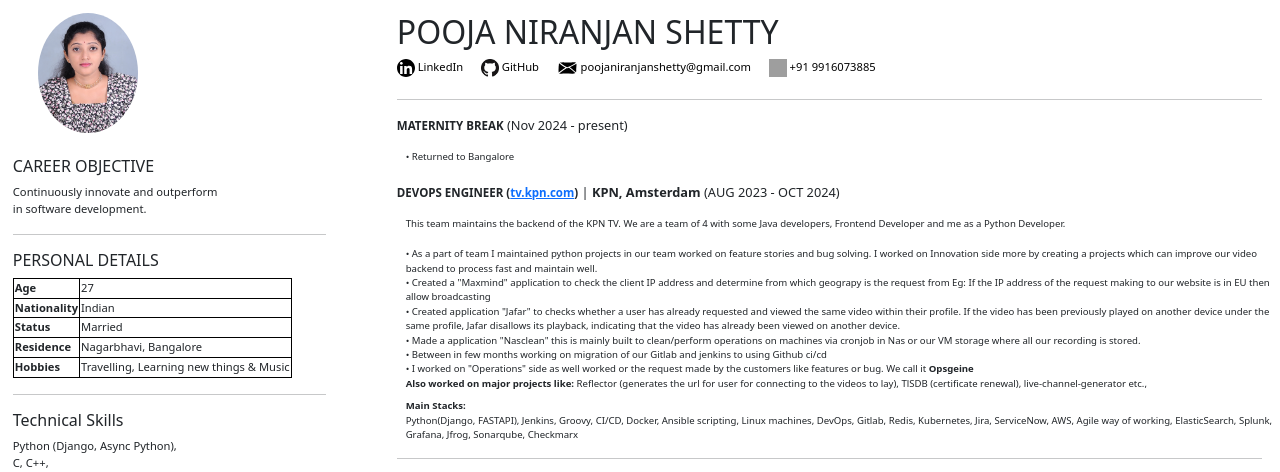
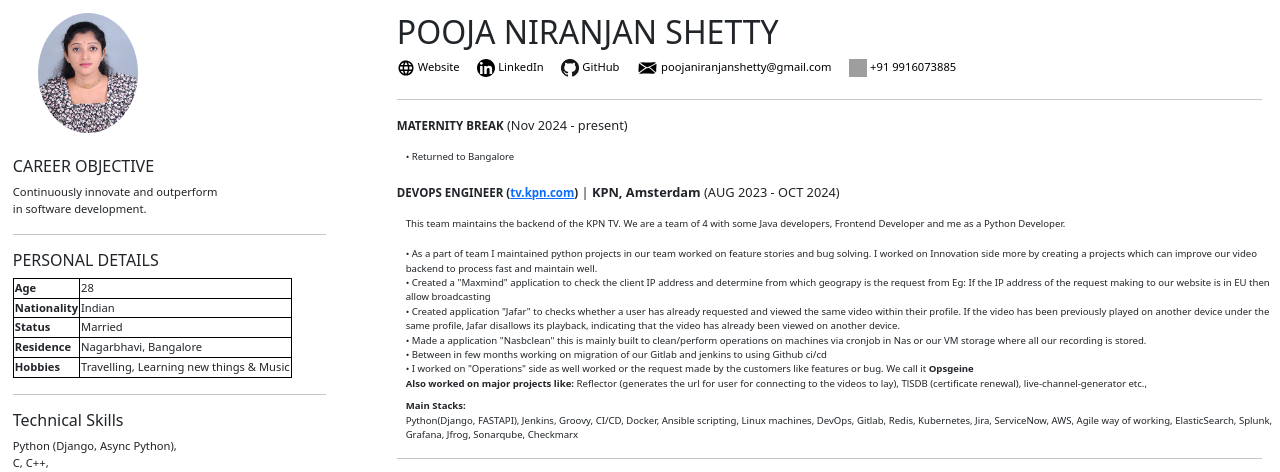
Before and after one commit to poojanshetty/resume, a Flask app: page / in a window 1280 px wide. Shown: the top 472 px of the page. Run offline with Flask 2, Linux system fonts and the light colour scheme; grey boxes are pictures that could not be loaded.

Commit message:
Add website

```diff
--- a/templates/index.html
+++ b/templates/index.html
@@ -30,7 +30,7 @@
                 <table style="margin-top:1px;">
                     <tr>
                         <td><b> Age </b></td>
-                        <td> 27 </td>
+                        <td> 28 </td>
                     </tr>
                     <tr>
                         <td><b> Nationality </b></td>
@@ -100,6 +100,9 @@
             <div id="rp-title-info" style="">
                 <h2>POOJA NIRANJAN SHETTY</h2>
                 <div style="font-size:70%;">
+                    <a class="a-self-links" href="https://poojanshetty.github.io/" target="_blank">
+                        <img src="{{ url_for('static', filename='assets/Website.svg') }}" alt="" width="18" height="18"> Website
+                    </a>
                     <a class="a-self-links" href="https://www.linkedin.com/in/pooja-shetty-027b46177/" target="_blank">
                         <img src="{{ url_for('static', filename='assets/LinkedIn.svg') }}" alt="" width="18" height="18"> LinkedIn
                     </a>
@@ -128,7 +131,7 @@
                 <dd class="compact-dd">&bull; As a part of team I maintained python projects in our team worked on feature stories and bug solving. I worked on Innovation side more by creating a projects which can improve our video backend to process fast and maintain well.  </dd>
                 <dd class="compact-dd">&bull; Created a "Maxmind" application to check the client IP address and determine from which geograpy is the request from Eg: If the IP address of the request making to our website is in EU then allow broadcasting </dd>
                 <dd class="compact-dd">&bull; Created application "Jafar" to checks whether a user has already requested and viewed the same video within their profile. If the video has been previously played on another device under the same profile, Jafar disallows its playback, indicating that the video has already been viewed on another device.</dd>
-                <dd class="compact-dd">&bull; Made a application "Nasclean" this is mainly built to clean/perform operations on machines via cronjob in Nas or our VM storage where all our recording is stored. </dd>
+                <dd class="compact-dd">&bull; Made a application "Nasbclean" this is mainly built to clean/perform operations on machines via cronjob in Nas or our VM storage where all our recording is stored. </dd>
                 <dd class="compact-dd">&bull; Between in few months working on migration of our Gitlab and jenkins to using Github ci/cd </dd>
                 <dd class="compact-dd">&bull; I worked on "Operations" side as well worked or the request made by the customers like features or bug. We call it <b>Opsgeine</b> </dd>
                 <dd>  <b> Also worked on major projects like:</b> Reflector (generates the url for user for connecting to the videos to lay), TlSDB (certificate renewal), live-channel-generator etc.,  </dd>
```
Also changed, not shown: static/assets/Website.svg (added).
